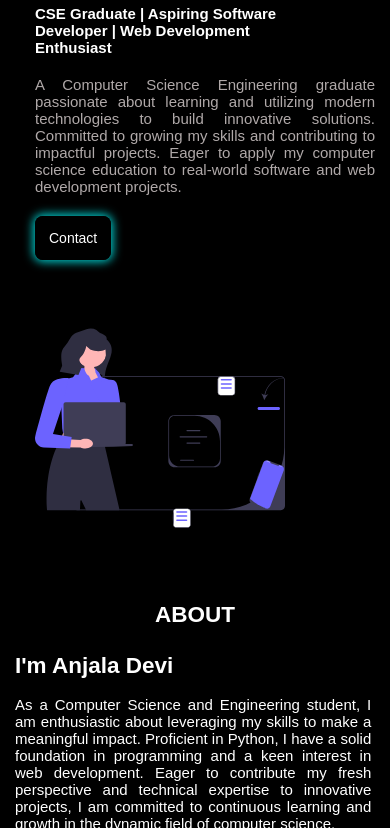
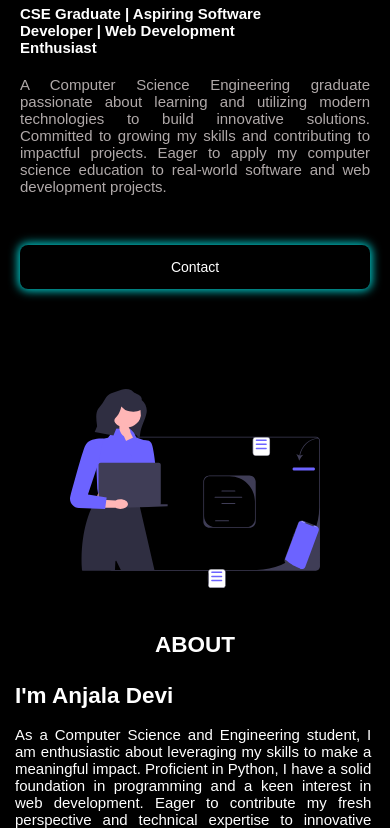
Before and after one commit to anjalad0085/My-Portfolio, a plain HTML site: page index.html in a window 390 px wide. Shown: the part 233-1061 px from the top of the page. Drawn offline with nearby package versions, Linux system fonts and the light colour scheme.

Commit message:
Modified

```diff
--- a/style.css
+++ b/style.css
@@ -37,6 +37,7 @@ body{
     font-size:15px;
 }
 .intro-content{
+    display: flex;
     font-size: 15px;
     color: #b0a9a9;
     text-align: justify;
@@ -90,7 +91,7 @@ body{
     display: flex;
     align-items: center;
     justify-content: space-around;
-    width: 1400px;
+    width: 100%;
 }
 .about,.skills{
     padding: 100px;
@@ -602,18 +603,18 @@ body{
     .main{
        display: flex;
        width: 100%;
-       height:650px;
+       height:680px;
        padding: 20px;
        padding-top: 0;
     }
     .home-content{
         font-size: 20px;
-        position: absolute;
-        left: 35PX;
+        display: flex;
+        flex-direction: column;
+        left: 55PX;
         top: 150px;
-        display: block;
         gap: 10px;
-        width: 290px;
+        width: 100%;
     }
     .subtitle{
         display: flex;
@@ -623,22 +624,26 @@ body{
         font-size: 14px;
         padding: 14px;
         margin-top: 20px;
+        text-align: center;
+        width: 100%;
     }
     .intro{
-        width: 350px;
+        width: 100%;
+        display: flex;
+        flex-direction: column;
         padding: 0;
-        margin: 0;
+        margin: 10px;
     }
     .intro-content{
         display: flex;
-        width: 340px;
+        width: 100%;
         margin-bottom: 30px;
     }
 
     .about{
         margin-top: 30px;
         width: 100%;
-        height: 350px;
+        height: 330px;
         padding: 15px;
         padding-bottom: 15PX;
         font-size: 15px;
```
